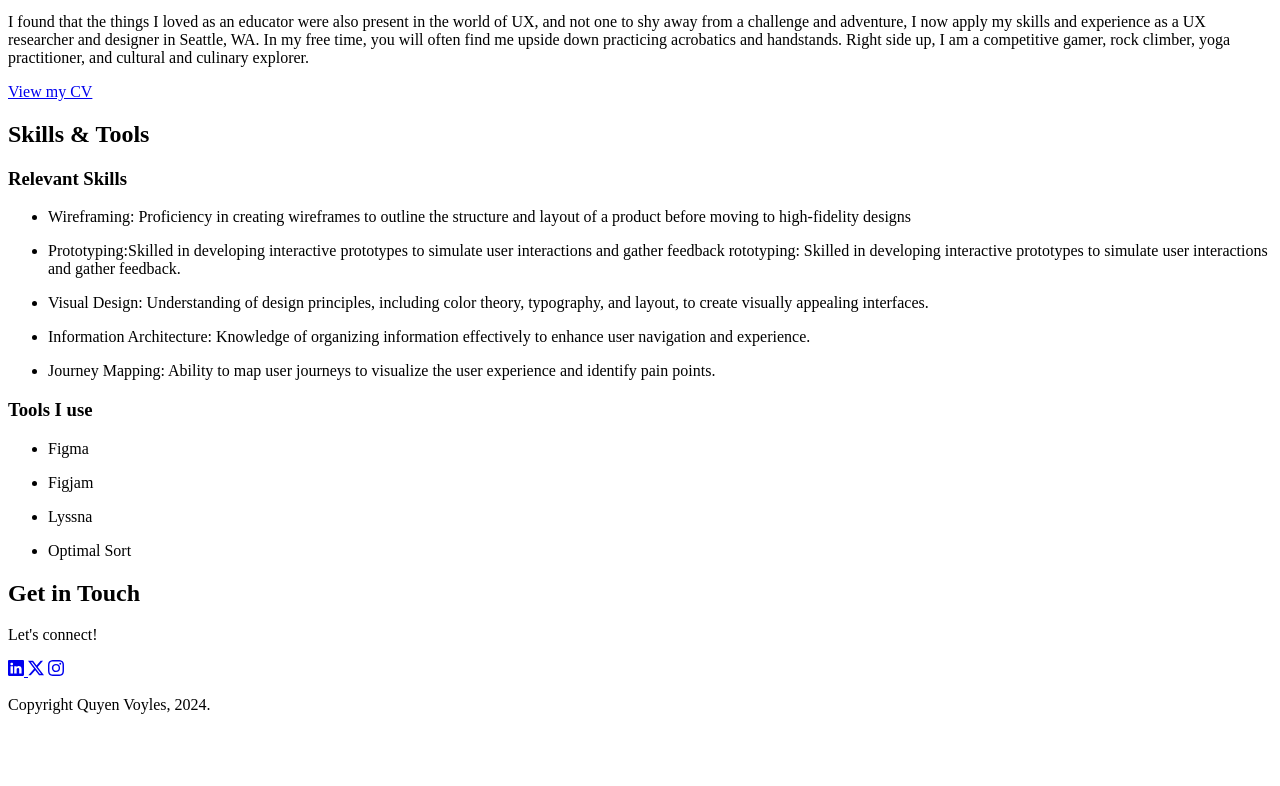
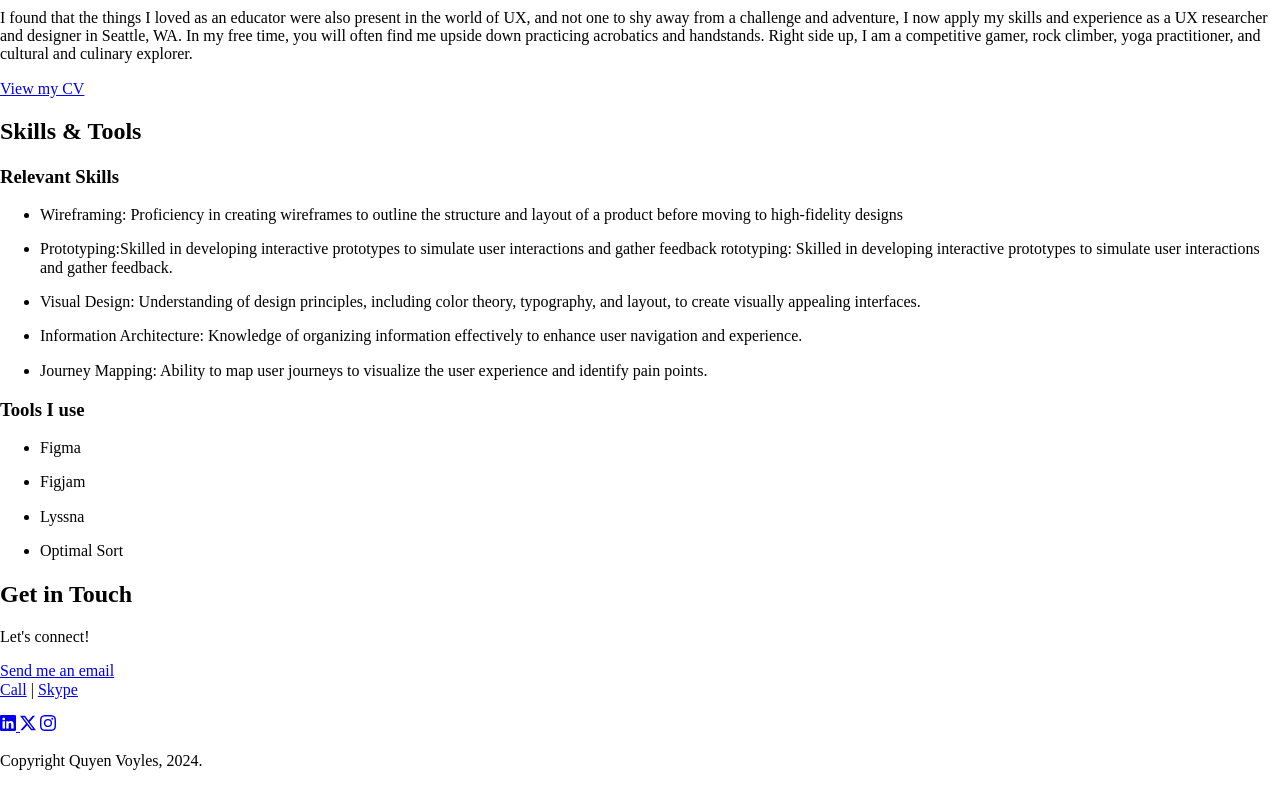
Before and after one commit to qatatonic/portfolio-site, a plain HTML site: page about.html in a window 1280 px wide. Shown: the part 844-1630 px from the top of the page. Before the commit the page ends 1574 px from the top, so only its background shows below. Drawn offline with nearby package versions, Linux system fonts and the light colour scheme.

Commit message:
include buttons and fonts

```diff
--- a/about.html
+++ b/about.html
@@ -3,6 +3,11 @@
 <head>
     <meta charset="UTF-8">
     <meta name="viewport" content="width=device-width, initial-scale=1.0">
+    <link rel="preconnect" href="https://fonts.googleapis.com">
+        <link rel="preconnect" href="https://fonts.gstatic.com" crossorigin>
+        <link href="https://fonts.googleapis.com/css2?family=Raleway:ital,wght@0,100..900;1,100..900&display=swap" rel="stylesheet">
+    <link rel="stylesheet" type="text/css" href="https://cdnjs.cloudflare.com/ajax/libs/normalize/8.0.0/normalize.min.css">
+    <link rel="stylesheet" type="text/css" href="css/style.css">
     <title>About Quyen Voyles</title>
 </head>
 <body>
@@ -46,7 +51,7 @@
                             and adventure, I now apply my skills and experience as a UX researcher and designer in Seattle, WA.
                             In my free time, you will often find me upside down practicing acrobatics and handstands. Right side up, I am a competitive
                             gamer, rock climber, yoga practitioner, and cultural and culinary explorer.</p>
-                        <a href="files/qlynchcv.pdf" target="_blank">View my CV</a>
+                        <a "#" class="button" href="files/qlynchcv.pdf" target="_blank">View my CV</a>
                     </div>
                     <div>
                         <div>
@@ -73,9 +78,18 @@
        </div>
     </main>
     <footer id="contact">
+        <footer id="contact">
             <div>
                 <h2>Get in Touch</h2>
                 <p>Let's connect!</p>
+                <div>
+                    <p>
+                    <a href="mailto:office@careerfoundry.com" class="button contact">Send me an email</a>
+                    <br>
+                    <a href="tel:+491234567">Call</a> |
+                    <a href="skype:hello@careerfoundry">Skype</a>
+                    </p>
+                </div>
                 <div>
                     <a href="https://www.linkedin.com/in/quyen-voyles-b87460292/" target="_blank">
                         <svg xmlns="http://www.w3.org/2000/svg" width="16" height="16" fill="currentColor" class="bi bi-linkedin" viewBox="0 0 16 16">
```
Lines whose indentation alone changed are shown as unchanged.
